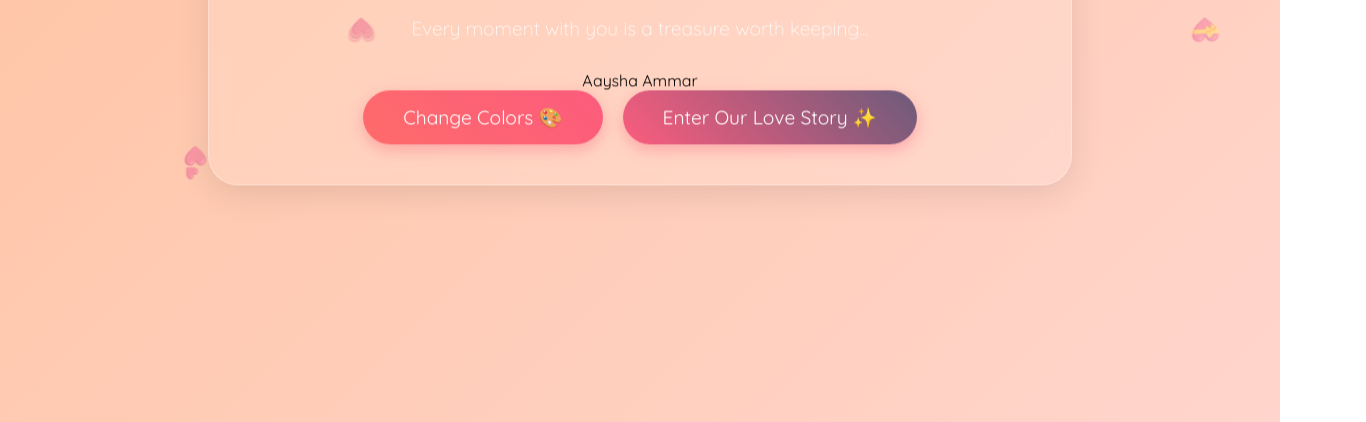
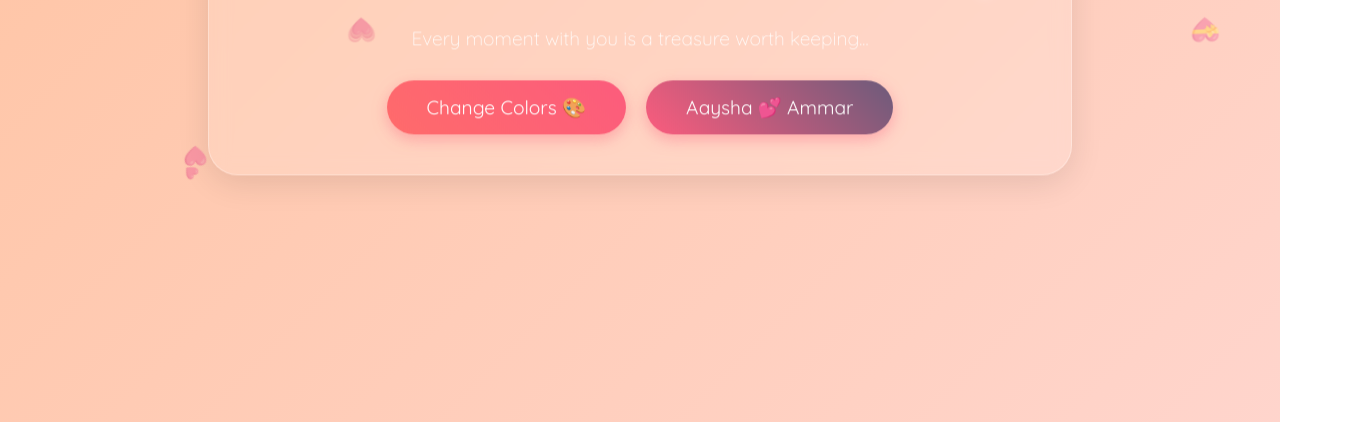
Before and after one commit to ammarisane/gallary, a plain HTML site: page index.html in a window 1280 px wide. Shown: the part 378-800 px from the top of the page, 1366 px wide, since content can reach past the window. Drawn offline with Linux system fonts and the light colour scheme.

Commit message:
Update index.html

```diff
--- a/index.html
+++ b/index.html
@@ -184,10 +184,10 @@
       <p class="subtitle">
         Every moment with you is a treasure worth keeping...
       </p>
-      <p>Aaysha Ammar</p>
+
       <div class="btn-container">
         <button class="btn color-btn">Change Colors 🎨</button>
-        <button class="btn">Enter Our Love Story ✨</button>
+        <button class="btn">Aaysha 💕 Ammar </button>
       </div>
     </div>
 
```
